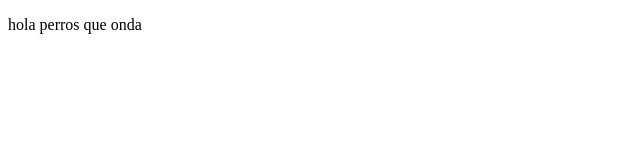
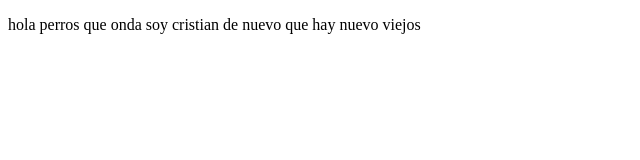
Before and after one commit to crismed1997/proyectoDemo, a plain HTML site: page index.html in a window 1280 px wide. Shown: the whole page, without its empty margins (0-640 px from the left). Drawn offline with Linux system fonts and the light colour scheme.

Commit message:
saludamos

```diff
--- a/index.html
+++ b/index.html
@@ -8,7 +8,7 @@
 </head>
 <body>
     <p>
-        hola perros que onda
+        hola perros que onda soy cristian de nuevo que hay nuevo viejos
     </p>
 </body>
 </html>
```
